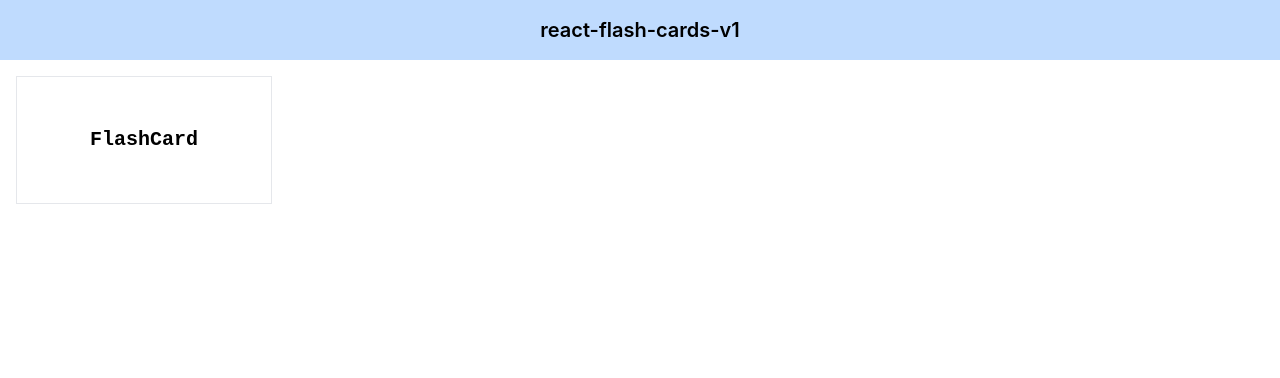
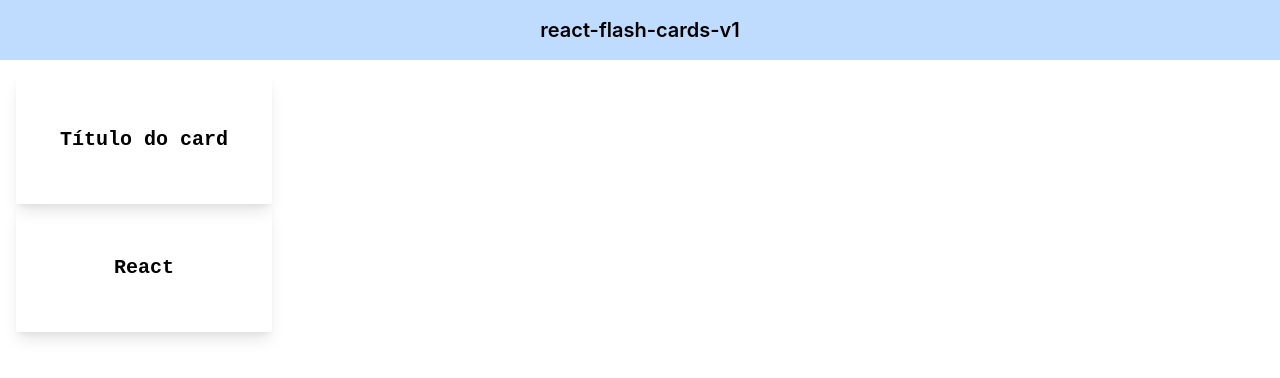
Before and after one commit to AlexandreKimura/react-flash-cards-v1, a React (Create React App) app: page / in a window 1280 px wide. Shown: the top 378 px of the page. Built offline with nearby package versions, Linux system fonts and the light colour scheme.

Commit message:
Create component FlashCard

```diff
--- a/src/components/FlashCard.jsx
+++ b/src/components/FlashCard.jsx
@@ -1,10 +1,23 @@
-export default function FlashCard() {
+import { useState } from "react"
+
+export default function FlashCard({ title = 'Título do card', description = 'Descrição do card, que pode conter mais palavras que o título' }) {
+
+  const [showTitle, setShowTitle] = useState(true)
+
+  const fontSizeClassName = showTitle ? 'text-xl' : 'text-md'
+
+  function handleCardClick() {
+    setShowTitle(currentShowTitle => !currentShowTitle)
+  }
+
   return (
-    <div className={`border p-4 w-64 h-32
+    <div className={`shadow-lg p-4 w-64 h-32 cursor-pointer
       flex flex-row items-center justify-center
-      font-semibold text-xl`}
-      style={{fontFamily: "'JetBrains Mono', monospace"}}>
-      FlashCard
+      font-semibold ${fontSizeClassName}`}
+      style={{fontFamily: "'JetBrains Mono', monospace"}}
+      onClick={handleCardClick}
+      >
+      {showTitle ? title : description}
     </div>
   )
 }
--- /dev/null
+++ b/src/data/flashcards.js
@@ -0,0 +1,57 @@
+import { getNewId } from "../service/idService";
+
+export const allFlashCards = [
+  {
+    title: "JSX",
+    description:
+      "JavaScript and XML. Linguagem de marcação que pode ser utilizada para a criação de componentes React de forma mais declarativa. É bem semelhante ao HTML.",
+  },
+  {
+    title: "React",
+    description:
+      "Biblioteca criada pelo Facebook para renderização otimizada. Pode ser utilizada em diversas plataformas como web, mobile e Realidade Virtual.",
+  },
+  {
+    title: "Componente React",
+    description:
+      "Representa código reutilizável pelo React. Em regra, deve começar com letra maiúscula. Pode ser customizável através de props",
+  },
+  {
+    title: "Hooks",
+    description:
+      "Estruturas que são acopladas às funções para aumentar o poder de componentes React. Podem permitir a utilização de estado e gerenciamento de efeitos colaterais, por exemplo.",
+  },
+  {
+    title: "Function Components",
+    description:
+      "Componentes baseados em função. São amplamente utilizados atualmente em detrimento às Class Components, que aos poucos podem se tornar obsoletas.",
+  },
+  {
+    title: "useState",
+    description:
+      "Hook nativo do React que permite o gerenciamento de estado da aplicação e de componentes.",
+  },
+  {
+    title: "Estado",
+    description:
+      "Também conhecido como 'state'. Pode ser representando por 'dados que mudam com o tempo' e que também podem ser manipulados pelos usuários, geralmente através de formulários, e também por API's, outros componentes, etc.",
+  },
+  {
+    title: "Efeitos colaterais",
+    description:
+      "Também conhecido como 'side effects'. Representa tudo o que o React não controla diretamente. Bons exemplos são a manipulação manual do DOM e requisições HTTP.",
+  },
+  {
+    title: "useEffect",
+    description: "Hook nativo do React para lidar com efeitos colaterais.",
+  },
+  {
+    title: "Virtual DOM",
+    description:
+      "Estrutura utilizada pelo React para manipulação do DOM em memória. Permite a atualização do DOM real somente onde necessário, o que pode garantir uma melhor performance da aplicação.",
+  },
+]
+  .map((item) => {
+    return { ...item, id: getNewId() };
+  })
+  .sort((a, b) => a.title.localeCompare(b.title));
--- a/src/pages/FlashCardsPage.jsx
+++ b/src/pages/FlashCardsPage.jsx
@@ -1,6 +1,7 @@
 import FlashCard from '../components/FlashCard'
 import Header from '../components/Header'
 import Main from '../components/Main'
+import { allFlashCards } from '../data/flashcards'
 
 export default function FlashCardsPage() {
   return(
@@ -8,6 +9,7 @@ export default function FlashCardsPage() {
       <Header>react-flash-cards-v1</Header>
       <Main>
         <FlashCard />
+        <FlashCard title="React" description="Biblioteca para o Front End"/>
       </Main>
     </>
   )
```
